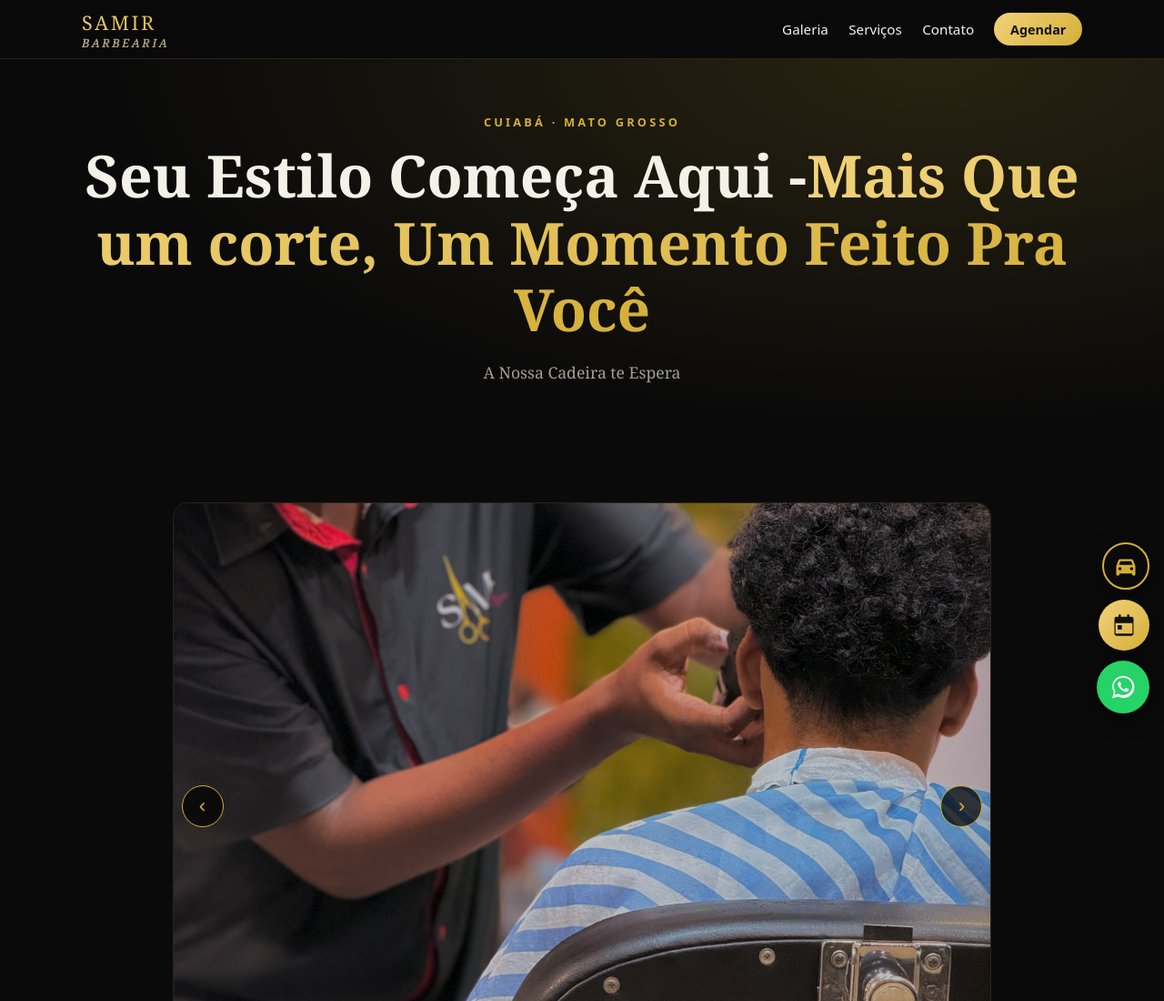
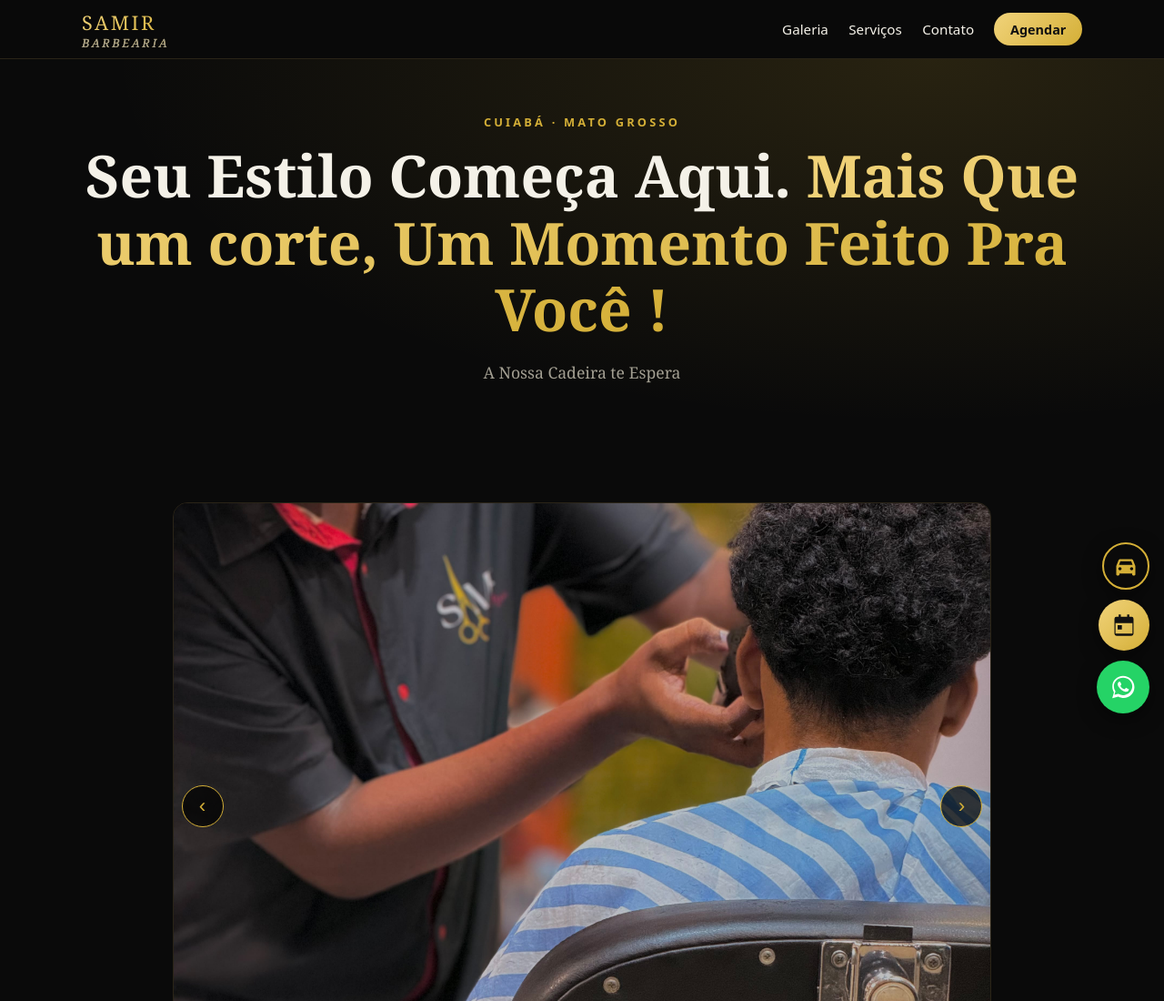
Before and after one commit to PedroReiiis/sumirBarber, a plain HTML site: page index.html in a window 1280 px wide. Shown: the top 1100 px of the page at 91% size. Drawn offline with Linux system fonts and the light colour scheme.

Commit message:
Update index.html

```diff
--- a/index.html
+++ b/index.html
@@ -101,8 +101,8 @@ footer a{color:var(--gold)}
   <div class="hero">
     <div class="wrap">
       <span class="eyebrow">Cuiabá · Mato Grosso</span>
-      <h1>Seu Estilo Começa Aqui -<span class="gold">Mais Que um corte, Um Momento Feito Pra Você</h1>
-      <p>A Nossa Cadeira te Espera</p>
+      <h1>Seu Estilo Começa Aqui. <span class="gold">Mais Que um corte, Um Momento Feito Pra Você !</h1>
+      <p>A Nossa Cadeira te Espera </p>
 
     </div>
   </div>
```
